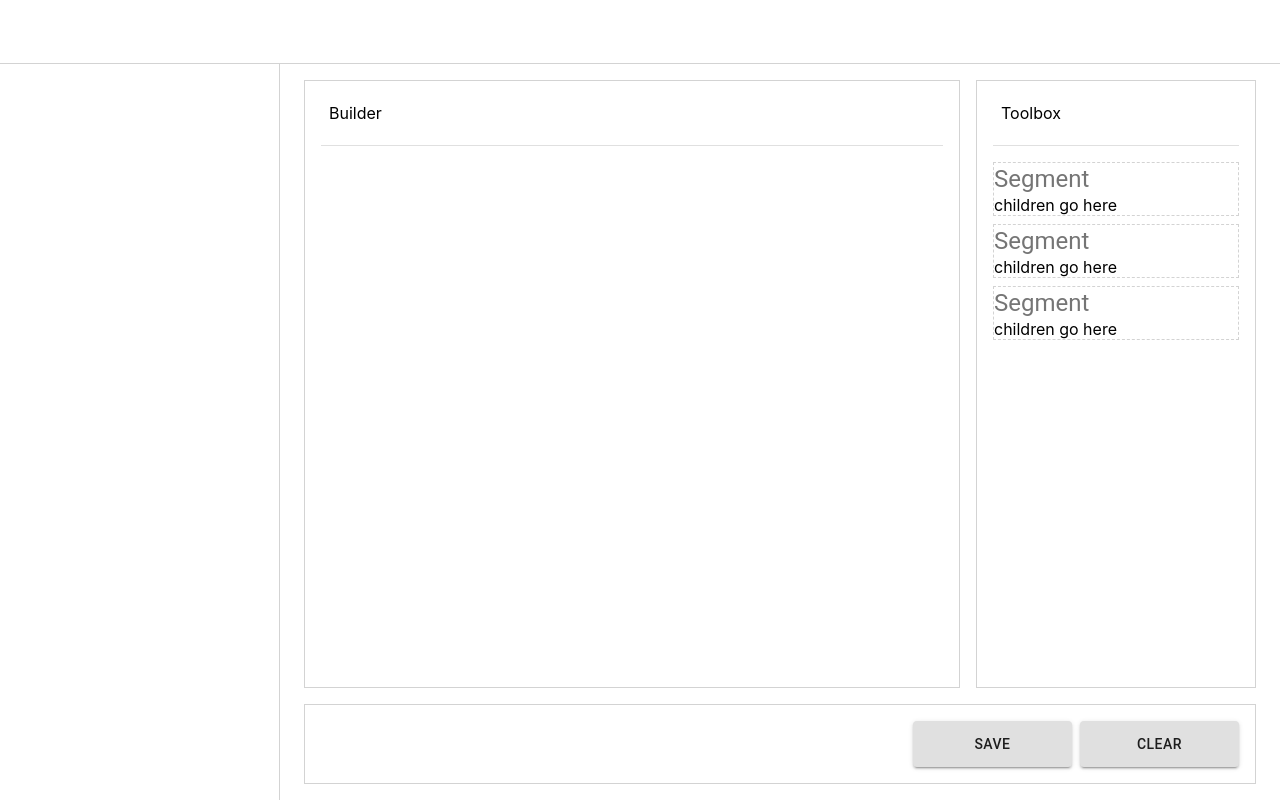
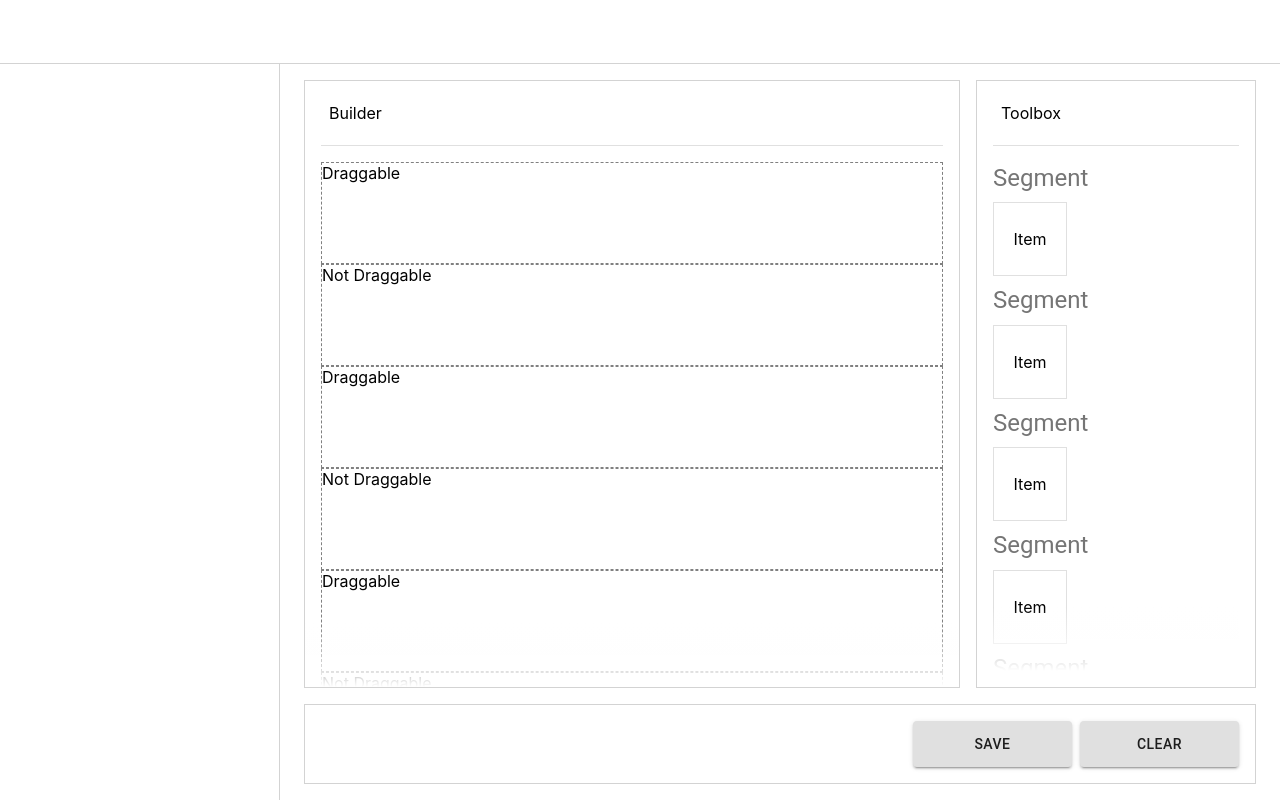
Before and after one commit to lcolyott/lc-formbuilder, a React (Create React App) app: page / in a window 1280 px wide. Built offline with nearby package versions, Linux system fonts and the light colour scheme.

Commit message:
BaseComponent, Builder, ToolboxItem

```diff
--- a/package.json
+++ b/package.json
@@ -4,6 +4,7 @@
   "private": true,
   "dependencies": {
     "@material-ui/core": "^4.11.4",
+    "@material-ui/icons": "^4.11.2",
     "@testing-library/jest-dom": "^5.11.4",
     "@testing-library/react": "^11.1.0",
     "@testing-library/user-event": "^12.1.10",
--- a/src/components/FormBuilder/Builder/index.tsx
+++ b/src/components/FormBuilder/Builder/index.tsx
@@ -1,5 +1,7 @@
 import { Divider, Toolbar, withStyles } from "@material-ui/core";
 import React from "react";
+import ScrollArea from "../../ScrollArea";
+import { BaseComponent } from "../Components";
 import { BuilderStyles } from "./styles";
 import { BuilderProps } from "./types";
 
@@ -12,9 +14,15 @@ const Builder: React.FunctionComponent<BuilderProps> = (props) => {
                 Builder
             </Toolbar>
             <Divider variant={"middle"} />
-            <div className={classes?.content}>
-
-            </div>
+            <ScrollArea>
+                <div className={classes?.content}>
+                    {Array(20).fill(0).map((value, index) => (
+                        <BaseComponent key={index} layoutProps={{ draggable: index % 2 === 0 }} >
+                            {index % 2 === 0 ? "Draggable" : "Not Draggable"}
+                        </BaseComponent>
+                    ))}
+                </div>
+            </ScrollArea>
         </div>
     );
 };
--- a/src/components/FormBuilder/Builder/styles.ts
+++ b/src/components/FormBuilder/Builder/styles.ts
@@ -4,6 +4,9 @@ import { BuilderClassKey } from "./types";
 
 export const BuilderStyles = (theme: Theme) => createStyles<BuilderClassKey, {}>({
     root: {
+        display: "flex",
+        flexDirection: "column",
+
         gridArea: "builder",
         border: "1px solid lightgrey",
     },
@@ -11,6 +14,9 @@ export const BuilderStyles = (theme: Theme) => createStyles<BuilderClassKey, {}>
 
     },
     content: {
+        display: "flex",
+        flexDirection: "column",
 
+        padding: "1rem",
     }
 });
--- /dev/null
+++ b/src/components/FormBuilder/Components/data.ts
@@ -0,0 +1,6 @@
+// TODO: Create a hook to gain access to components
+// TODO: Create registry system to allow users to create new widgets and add them to the component map
+
+const ComponentMap = new Map();
+
+export { ComponentMap };
--- /dev/null
+++ b/src/components/FormBuilder/Components/index.tsx
@@ -0,0 +1,34 @@
+import { IconButton, Tooltip, withStyles } from "@material-ui/core";
+import { Delete, Edit, FilterNone, OpenWith } from "@material-ui/icons";
+import React from "react";
+import { BaseComponentStyles } from "./styles";
+import { BaseComponentProps } from "./types";
+
+export const BaseComponent = withStyles(BaseComponentStyles)((props: BaseComponentProps & { children?: React.ReactNode }) => {
+    const { children, classes, ...rest } = props;
+
+    return (
+        <div className={classes?.root}>
+            <div className={classes?.content}>
+                {children}
+            </div>
+            <div className={classes?.actions}>
+                <Tooltip title={"Edit"}>
+                    <IconButton size={"small"}>
+                        <Edit />
+                    </IconButton>
+                </Tooltip>
+                <Tooltip title={"Move"}>
+                    <IconButton size={"small"}>
+                        <OpenWith />
+                    </IconButton>
+                </Tooltip>
+                <Tooltip title={"Delete"}>
+                    <IconButton size={"small"}>
+                        <Delete />
+                    </IconButton>
+                </Tooltip>
+            </div>
+        </div>
+    );
+});
--- /dev/null
+++ b/src/components/FormBuilder/Components/styles.ts
@@ -0,0 +1,48 @@
+import { createStyles, Theme } from "@material-ui/core";
+import { BaseComponentProps, ComponentClassKey } from "./types";
+
+export const BaseComponentStyles = (theme: Theme) => createStyles<ComponentClassKey, BaseComponentProps>({
+    root: {
+        position: "relative",
+
+        flexBasis: props => props.layoutProps?.fullWidth ? "100%" : "100px",
+
+        border: "1px dashed grey",
+
+        "&:hover": {
+            backgroundColor: "rgba(100, 100, 100, .1)",
+
+            "& > $actions": {
+                opacity: 1
+            }
+        },
+
+        cursor: props => props.layoutProps?.draggable ? "grab" : "pointer",
+
+        transition: "background-color .3s",
+    },
+    content: {
+
+    },
+    actions: {
+        position: "absolute",
+        top: "-.5rem",
+        right: "-.5rem",
+
+        display: "flex",
+        justifyContent: "space-evenly",
+        alignItems: "center",
+        alignContent: "center",
+
+        width: "10rem",
+        height: "2.5rem",
+
+        backgroundColor: "lightgrey",
+        border: "1px dashed grey",
+        borderRadius: "4px",
+
+        opacity: 0,
+
+        transition: "opacity .3s",
+    }
+});
--- /dev/null
+++ b/src/components/FormBuilder/Components/types.ts
@@ -0,0 +1,14 @@
+import { StandardProps } from "@material-ui/core";
+import { CSSProperties } from "react";
+
+export type ComponentClassKey = "root" | "content" | "actions";
+
+export interface ComponentLayoutProps {
+    draggable?: boolean;
+    droppable?: boolean;
+    fullWidth?: boolean;
+};
+
+export interface BaseComponentProps extends StandardProps<{}, ComponentClassKey> {
+    layoutProps?: ComponentLayoutProps;
+};
--- a/src/components/FormBuilder/Toolbox/index.tsx
+++ b/src/components/FormBuilder/Toolbox/index.tsx
@@ -1,8 +1,32 @@
-import { Divider, Toolbar, Typography, withStyles } from "@material-ui/core";
+import { Divider, Toolbar, Tooltip, Typography, withStyles } from "@material-ui/core";
 import React from "react";
 import ScrollArea from "../../ScrollArea";
-import { ToolboxStyles } from "./styles";
-import { ToolboxProps } from "./types";
+import { ToolboxItemStyles, ToolboxStyles } from "./styles";
+import { ToolboxItemProps, ToolboxProps } from "./types";
+
+const ToolboxItem = withStyles(ToolboxItemStyles)((props: ToolboxItemProps) => {
+    const { classes, ...rest } = props;
+
+    return (
+        <Tooltip
+            title={"Item"}
+            PopperProps={{
+                modifiers: {
+                    offset: {
+                        offset: "0, -35%"
+                    },
+                    flip: {
+                        enabled: false,
+                    }
+                }
+            }}
+        >
+            <div className={classes?.root}>
+                Item
+            </div>
+        </Tooltip>
+    );
+});
 
 const Toolbox: React.FunctionComponent<ToolboxProps> = (props) => {
     const { classes, ...rest } = props;
@@ -10,10 +34,10 @@ const Toolbox: React.FunctionComponent<ToolboxProps> = (props) => {
     const Segment = (props: { children?: React.ReactNode, title: string }) => {
         return (
             <div className={classes?.segment}>
-                <Typography variant={"h5"} color={"textSecondary"}>
+                <Typography gutterBottom variant={"h5"} color={"textSecondary"}>
                     {props.title}
                 </Typography>
-                <div>
+                <div className={classes?.itemGrid}>
                     {props.children}
                 </div>
             </div>
@@ -26,13 +50,15 @@ const Toolbox: React.FunctionComponent<ToolboxProps> = (props) => {
                 Toolbox
             </Toolbar>
             <Divider variant={"middle"} />
-            <div className={classes?.content}>
+            <div className={classes?.container}>
                 <ScrollArea>
-                    {Array(3).fill(0).map((value, index) => (
-                        <Segment title={"Segment"} key={index}>
-                            children go here
-                        </Segment>
-                    ))}
+                    <div className={classes?.content}>
+                        {Array(10).fill(0).map((value, index) => (
+                            <Segment title={"Segment"} key={index}>
+                                <ToolboxItem />
+                            </Segment>
+                        ))}
+                    </div>
                 </ScrollArea>
             </div>
         </div>
--- a/src/components/FormBuilder/Toolbox/styles.ts
+++ b/src/components/FormBuilder/Toolbox/styles.ts
@@ -1,5 +1,30 @@
 import { createStyles, Theme } from "@material-ui/core";
-import { ToolboxClassKey } from "./types";
+import { convertToObject } from "typescript";
+import { ToolboxClassKey, ToolboxItemClassKey } from "./types";
+
+export const ToolboxItemStyles = (theme: Theme) => createStyles<ToolboxItemClassKey, {}>({
+    root: {
+        position: "relative",
+
+        display: "flex",
+        flexBasis: "calc(33.333% - .5rem)",
+
+        boxSizing: "border-box",
+
+        alignItems: "center",
+        justifyContent: "center",
+
+        border: "1px solid " + theme.palette.divider,
+
+        cursor: "grab",
+
+        "&:before": {
+            content: "''",
+            display: "block",
+            paddingTop: "100%",
+        }
+    },
+});
 
 export const ToolboxStyles = (theme: Theme) => createStyles<ToolboxClassKey, {}>({
     root: {
@@ -13,17 +38,28 @@ export const ToolboxStyles = (theme: Theme) => createStyles<ToolboxClassKey, {}>
     header: {
 
     },
-    content: {
+    container: {
         position: "relative",
 
         flexGrow: 1,
 
         padding: "1rem",
+    },
+    content: {
+        position: "relative",
+
+        display: "inline-block",
+
+        width: "100%",
 
         overflow: "hidden",
     },
     segment: {
         marginBottom: ".5rem",
-        border: "1px dashed lightgrey"
+    },
+    itemGrid: {
+        display: "flex",
+        flexWrap: "wrap",
+        gap: ".5rem",
     }
 });
--- a/src/components/FormBuilder/Toolbox/types.ts
+++ b/src/components/FormBuilder/Toolbox/types.ts
@@ -1,5 +1,7 @@
 import { StandardProps } from "@material-ui/core";
 
-export type ToolboxClassKey = "root" | "header" | "content" | "segment"
+export type ToolboxItemClassKey = "root";
+export type ToolboxClassKey = "root" | "header" | "container" | "content" | "segment" | "itemGrid";
 
+export interface ToolboxItemProps extends StandardProps<{}, ToolboxItemClassKey> { };
 export interface ToolboxProps extends StandardProps<{}, ToolboxClassKey> { };
```
Also changed, not shown: src/components/FormBuilder/ComponentEditor/index.tsx (added, +12 -0 lines), 1 other file (tests, documents, lock files or other folders).
